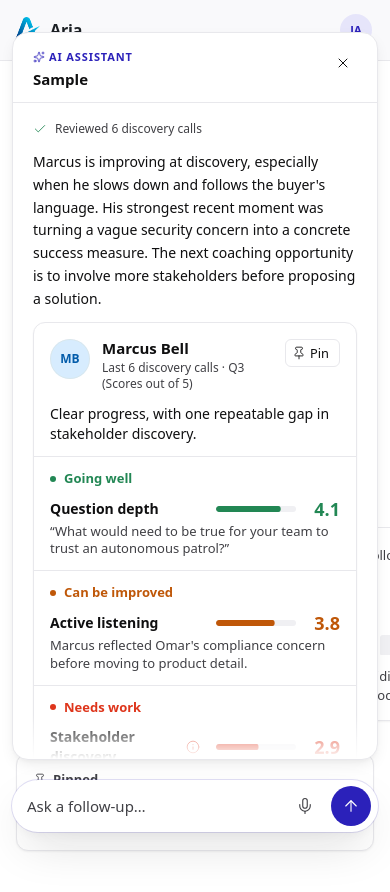
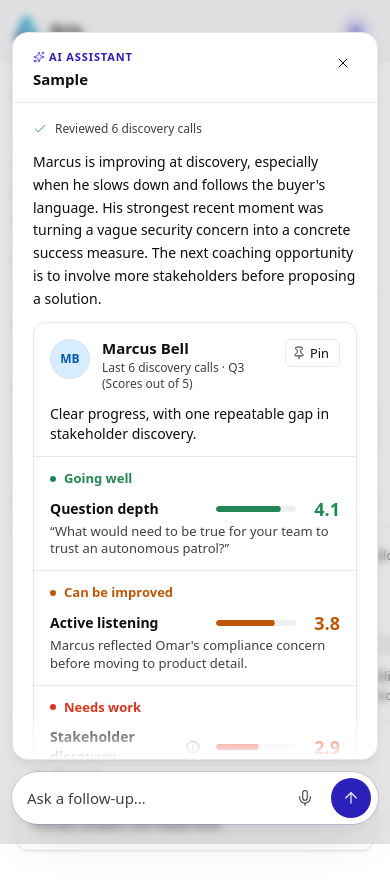
Before and after one commit to sozokin/aria-design, a React (Vite) app: page / in a window 390 px wide. Both pictures are taken after typing "Sample" into the empty fields and a click on the button 351 px from the left and 806 px from the top of the page. Shown: the top 892 px of the page. Built offline with nearby package versions, Linux system fonts and the light colour scheme; a web font is replaced by a local one.

Commit message:
feat(mobile): answer sheet with a dimmed, blurred backdrop

```diff
--- a/index.html
+++ b/index.html
@@ -2,7 +2,7 @@
 <html lang="en">
   <head>
     <meta charset="UTF-8" />
-    <meta name="viewport" content="width=device-width, initial-scale=1.0" />
+    <meta name="viewport" content="width=device-width, initial-scale=1.0, viewport-fit=cover" />
     <meta name="theme-color" content="#ffffff" />
     <link rel="icon" href="/aria-logo.png" />
     <title>Aria Sales Hub: AI Assistant take-home</title>
--- a/src/styles.css
+++ b/src/styles.css
@@ -295,6 +295,10 @@ svg { flex: none; }
   .hover-card { width: min(17rem, calc(100vw - 2rem)); }
   .stat-grid { display: flex; overflow-x: auto; gap: 0.75rem; margin: 0 -1rem; padding: 0 1rem 0.5rem; scroll-snap-type: x mandatory; scroll-padding-inline: 1rem; scrollbar-width: none; }
   .stat { flex: 0 0 72%; scroll-snap-align: start; }
-  .assistant-trigger { left: 0.75rem; right: 0.75rem; width: auto; transform: none; bottom: 0.75rem; }
+  .assistant-trigger {
+    left: 0.75rem; right: 0.75rem; width: auto; transform: none;
+    /* Clear the home indicator, with the same 20px gap above it as everywhere else. */
+    bottom: calc(1.25rem + env(safe-area-inset-bottom, 0px));
+  }
   .assistant-placeholder { left: 0.75rem; right: 0.75rem; width: auto; transform: none; bottom: 4.75rem; flex-direction: column; align-items: stretch; gap: 0.875rem; }
 }
--- a/src/widgets/AssistantExperience/AssistantPanel.tsx
+++ b/src/widgets/AssistantExperience/AssistantPanel.tsx
@@ -7,15 +7,24 @@ import AnswerTurn from './AnswerTurn';
 
 import useElementHeight from '@/hooks/useElementHeight';
 import useHasMoreBelow from '@/hooks/useHasMoreBelow';
+import useMediaQuery, { SHELL_DESKTOP_QUERY } from '@/hooks/useMediaQuery';
 import { EASE_OUT } from '@/lib/motion';
 
 import { IAssistantPanel } from './AssistantExperience.types';
 
 // Rises a little and settles, so it reads as coming up from the prompt bar below it.
-const ENTRANCE = {
+const DESKTOP_ENTRANCE = {
   initial: { opacity: 0, y: 16, scale: 0.98 },
   animate: { opacity: 1, y: 0, scale: 1 },
   exit: { opacity: 0, y: 8, scale: 0.98 },
+};
+
+// No scale on mobile: scaling a large shadowed surface re-rasterises every frame on iOS WebKit,
+// which is what made the entrance stutter.
+const MOBILE_ENTRANCE = {
+  initial: { opacity: 0, y: 28 },
+  animate: { opacity: 1, y: 0 },
+  exit: { opacity: 0, y: 20 },
 };
 
 /**
@@ -46,6 +55,8 @@ const AssistantPanel: ReactFC<IAssistantPanel> = ({
   const resumedScroll = useRef(false);
 
   const reduceMotion = useReducedMotion();
+  const isDesktop = useMediaQuery(SHELL_DESKTOP_QUERY);
+  const entrance = isDesktop ? DESKTOP_ENTRANCE : MOBILE_ENTRANCE;
   const contentHeight = useElementHeight(contentRef);
   const hasMoreBelow = useHasMoreBelow(scrollRef, contentHeight);
   // The bottom fade and the height animation wait until the entrance has finished, so they never
@@ -104,9 +115,9 @@ const AssistantPanel: ReactFC<IAssistantPanel> = ({
       tabIndex={-1}
       style={anchor ? { left: anchor.left, width: anchor.width } : undefined}
       className="fixed inset-x-3 top-8 bottom-[calc(5.25rem+env(safe-area-inset-bottom,0px))] z-(--z-assistant) flex flex-col rounded-2xl border border-border bg-popover text-popover-foreground shadow-md will-change-transform outline-none shell:inset-x-auto shell:top-[calc(100dvh-5.75rem-var(--assistant-panel-max))] shell:bottom-auto shell:max-h-(--assistant-panel-max) shell:shadow-lg"
-      initial={ENTRANCE.initial}
-      animate={ENTRANCE.animate}
-      exit={{ ...ENTRANCE.exit, transition: { duration: 0.22, ease: EASE_OUT } }}
+      initial={entrance.initial}
+      animate={entrance.animate}
+      exit={{ ...entrance.exit, transition: { duration: 0.22, ease: EASE_OUT } }}
       transition={{ duration: 0.38, ease: EASE_OUT }}
       onAnimationComplete={() => setHasEntered(true)}
     >
--- a/src/widgets/AssistantExperience/index.tsx
+++ b/src/widgets/AssistantExperience/index.tsx
@@ -1,5 +1,5 @@
 import { type FC as ReactFC } from 'react';
-import { AnimatePresence } from 'motion/react';
+import { AnimatePresence, motion } from 'motion/react';
 
 import AssistantPanel from './AssistantPanel';
 
@@ -8,14 +8,43 @@ import { IAssistantExperience } from './AssistantExperience.types';
 /**
  * The AI Assistant answer experience. State lives in the host so an answer keeps streaming while
  * this surface is closed; this component only decides how the panel enters and leaves.
- * AnimatePresence keeps the panel mounted until its exit animation has played.
+ * AnimatePresence keeps the panel mounted until its exit animation has played. On mobile the
+ * near-full-screen sheet sits on a dimmed, blurred backdrop; on desktop the panel floats over the
+ * dashboard without one.
  */
-const AssistantExperience: ReactFC<IAssistantExperience> = ({ isOpen, turns, ...panelProps }) => (
-  <AnimatePresence>
-    {isOpen && turns.length > 0 && (
-      <AssistantPanel key="assistant-panel" turns={turns} {...panelProps} />
-    )}
-  </AnimatePresence>
-);
+const AssistantExperience: ReactFC<IAssistantExperience> = ({
+  isOpen,
+  turns,
+  onDismiss,
+  ...panelProps
+}) => {
+  const showing = isOpen && turns.length > 0;
+
+  return (
+    <AnimatePresence>
+      {showing && (
+        // The blur is a static layer and only the dim fades: animating the opacity of a
+        // backdrop-filter re-blurs the whole page every frame, which stutters on iOS WebKit.
+        <motion.div
+          key="assistant-backdrop"
+          aria-hidden="true"
+          onClick={onDismiss}
+          className="fixed inset-0 z-[calc(var(--z-assistant)-1)] supports-backdrop-filter:backdrop-blur-xs shell:hidden"
+          exit={{ opacity: 0, transition: { duration: 0.2 } }}
+        >
+          <motion.div
+            className="absolute inset-0 bg-black/10"
+            initial={{ opacity: 0 }}
+            animate={{ opacity: 1 }}
+            transition={{ duration: 0.25 }}
+          />
+        </motion.div>
+      )}
+      {showing && (
+        <AssistantPanel key="assistant-panel" turns={turns} onDismiss={onDismiss} {...panelProps} />
+      )}
+    </AnimatePresence>
+  );
+};
 
 export default AssistantExperience;
```
